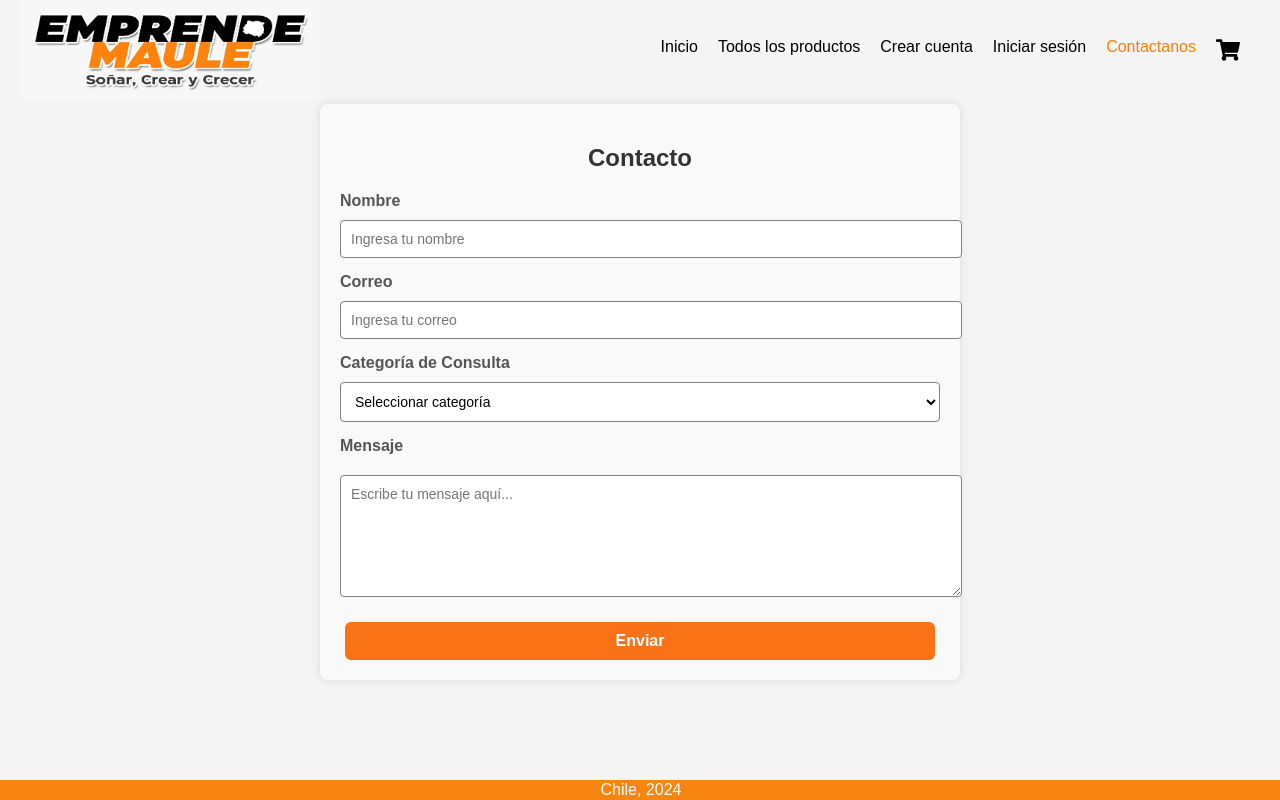
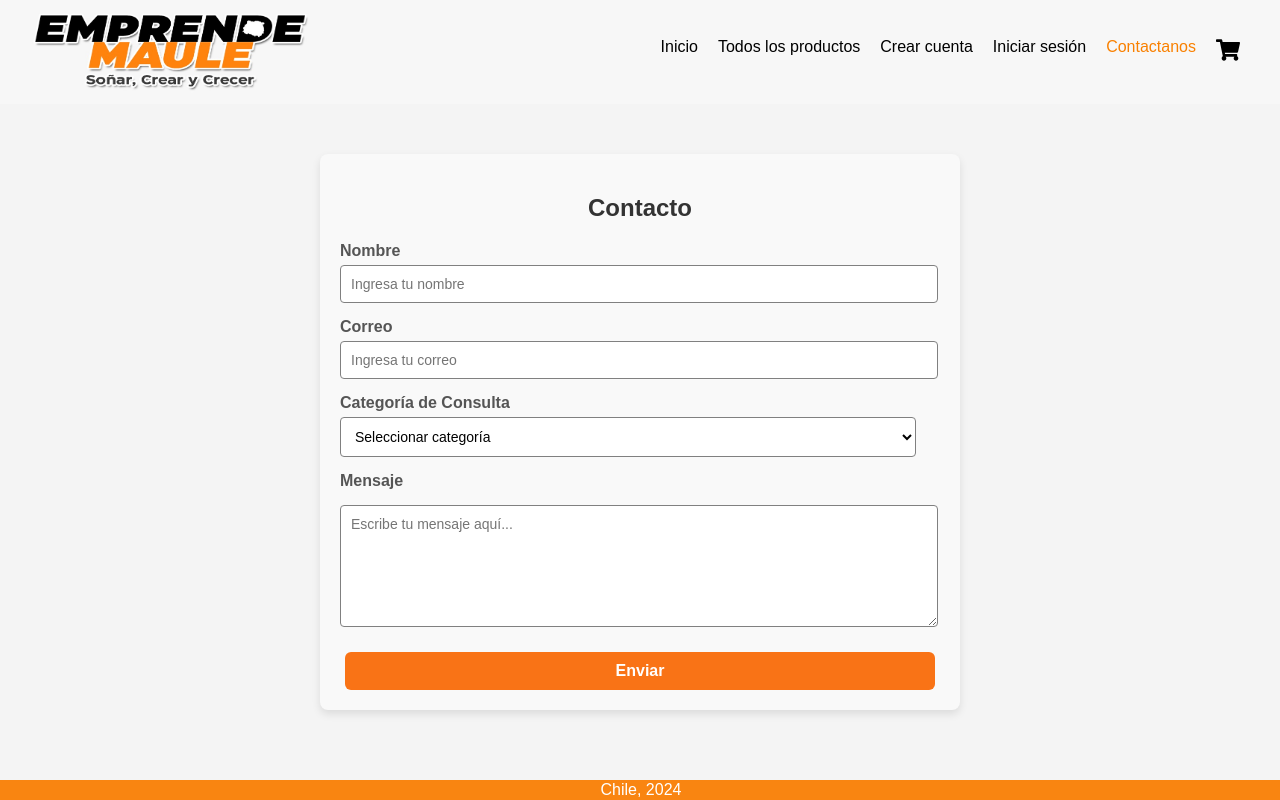
Before and after one commit to jose-sepulveda/Emprende-Maule, a React (Create React App) app in the folder Front/: page /contacto in a window 1280 px wide. Built offline with nearby package versions, Linux system fonts and the light colour scheme.

Commit message:
arreglo de css, reporte de venta por emprendedor y general

```diff
--- a/Front/src/Styles/categoria.css
+++ b/Front/src/Styles/categoria.css
@@ -1,10 +1,17 @@
 /* Estilos generales para la gestión de categorías */
 .gestion-categorias-container {
-  margin: 20px;
+  max-width: 600px;
+  margin: 0 auto;
+  padding: 20px;
+  background-color: #f9f9f9;
+  border-radius: 8px;
+  box-shadow: 0 2px 8px rgba(0, 0, 0, 0.1);
+  margin-top: 50px;
   display: flex;
   flex-direction: column;
   align-items: center;
-  justify-content: center;
+  font-family: 'Arial', sans-serif;
+  margin-bottom: 50px;
 }
 
 /* Estilos del input de nombre de categoría */
--- a/Front/src/Styles/contacto.css
+++ b/Front/src/Styles/contacto.css
@@ -1,5 +1,5 @@
 /* Estilos generales */
-.form-container {
+.form-container-contacto {
     max-width: 600px;
     margin: 0 auto;
     padding: 20px;
@@ -7,9 +7,10 @@
     border-radius: 8px;
     box-shadow: 0 4px 8px rgba(0, 0, 0, 0.1);
     font-family: Arial, sans-serif;
+    margin-top: 50px;
 }
 
-.form-container h2 {
+.form-container-contacto h2 {
     text-align: center;
     color: #333;
     margin-bottom: 20px;
@@ -22,21 +23,21 @@ form {
     gap: 15px;
 }
 
-.form-group {
+.form-group-contacto {
     display: flex;
     flex-direction: column;
 }
 
-.form-group label {
+.form-group-contacto label {
     font-size: 16px;
     color: #555;
     margin-bottom: 5px;
 }
 
-.form-group input,
-.form-group textarea,
-.form-group select {
-    width: 100%;
+.form-group-contacto input,
+.form-group-contacto textarea,
+.form-group-contacto select {
+    width: 96%;
     padding: 10px;
     border: 1px solid gray;
     border-radius: 4px;
@@ -44,15 +45,16 @@ form {
     background-color: #fff;
 }
 
-.form-group input:focus,
-.form-group textarea:focus,
-.form-group select:focus {
+.form-group-contacto input:focus,
+.form-group-contacto textarea:focus,
+.form-group-contacto select:focus {
     outline: none;
     border-color: #007bff;
     box-shadow: 0 0 4px rgba(0, 123, 255, 0.5);
+
 }
 
-.form-group textarea {
+.form-group-contacto textarea {
     resize: vertical;
     min-height: 100px;
     font-family: Arial, sans-serif;
--- a/Front/src/Styles/crearAdmin.css
+++ b/Front/src/Styles/crearAdmin.css
@@ -1,7 +1,7 @@
 .contenedor-crear-adminxadmin {
     padding: 20px;
     max-width: 1200px;
-    background-color: rgba(168, 164, 164, 0.059);
+    background-color: rgba(255, 255, 255, 0.059);
     backdrop-filter: blur(5px);
     border-radius: 10px;
     margin: 0 auto;
@@ -97,6 +97,7 @@
     padding: 10px 15px;
     text-align: left;
     border: 1px solid #ddd;
+    background-color: #ffffff;
 }
 
 .tabla-admins th {
--- a/Front/src/Styles/detalleVentaC.css
+++ b/Front/src/Styles/detalleVentaC.css
@@ -1,10 +1,16 @@
-/* DetalleVentaC.css */
 .detalle-venta-container {
+  max-width: 600px;
+  margin: 0 auto;
+  padding: 20px;
+  background-color: #f9f9f9;
+  border-radius: 8px;
+  box-shadow: 0 2px 8px rgba(0, 0, 0, 0.1);
+  margin-top: 50px;
   display: flex;
-  justify-content: center;
+  flex-direction: column;
   align-items: center;
-  height: 35vh;
-  padding: 20px;
+  font-family: 'Arial', sans-serif;
+  margin-bottom: 50px;
 }
 
 .detalle-venta-table {
--- a/Front/src/Styles/gestion-emprendedores.css
+++ b/Front/src/Styles/gestion-emprendedores.css
@@ -6,6 +6,7 @@
     background-color: #f9f9f9;
     border-radius: 8px;
     box-shadow: 0 4px 6px rgba(0, 0, 0, 0.1);
+    backdrop-filter: blur(5px);
     margin-top: 30px;
 }
 
@@ -17,7 +18,7 @@
 }
 
 .gestion-emprendedores-table {
-    width: 100%;
+    width: 90%;
     max-width: 1200px;
     margin: 0 auto;
     border-collapse: collapse;
@@ -25,7 +26,8 @@
     margin-top: 20px;
     table-layout: auto;
     overflow: hidden;
-    box-shadow: 0px 4px 8px rgba(0, 0, 0, 0.1);
+    box-shadow: 0px 4px 8px rgba(255, 255, 255, 0.1);
+    margin-bottom: 30px;
 }
 
 .gestion-emprendedores-table th, .gestion-emprendedores-table td {
@@ -56,7 +58,7 @@
 
 .gestion-emprendedores-btn-eliminar {
     background-color: #f44336;
-    color: black;
+    color: rgb(255, 255, 255);
 }
 
 .gestion-emprendedores-btn-eliminar:disabled {
@@ -70,7 +72,7 @@
 
 .gestion-emprendedores-btn-ver {
     background-color: #2196F3;
-    color: black;
+    color: rgb(255, 255, 255);
 }
 
 .gestion-emprendedores-btn-ver:hover {
--- a/Front/src/Styles/menu.css
+++ b/Front/src/Styles/menu.css
@@ -3,7 +3,7 @@
     justify-content: space-between;
     align-items: center;
     padding: 0;
-    background-color: rgba(244, 244, 244, 0.801);
+    background-color: rgba(247,247,247,255);
 
 }
 
--- a/Front/src/Styles/productoIndividual.css
+++ b/Front/src/Styles/productoIndividual.css
@@ -197,8 +197,9 @@ textarea:focus {
 }
 
 .tabla-reseñas th {
-    background-color: #f4f4f4;
+    background-color: #FF8C00;
     font-weight: bold;
+    color: white;
 }
 
 .tabla-reseñas td {
@@ -241,3 +242,13 @@ textarea:focus {
     justify-content: center;
     box-shadow: 0 2px 4px rgba(0, 0, 0, 0.2);
 }
+
+.tabla-reseñas td .estrella {
+    font-size: 20px;
+    color: #d3d3d3;
+    cursor: default;
+}
+
+.tabla-reseñas td .estrella.seleccionada {
+    color: #ffcc00;
+}
--- a/Front/src/components/Contacto.js
+++ b/Front/src/components/Contacto.js
@@ -25,10 +25,10 @@ const ContactForm = () => {
     };
 
     return (
-      <div className="form-container">
+      <div className="form-container-contacto">
         <h2>Contacto</h2>
         <form onSubmit={handleSubmit(onSubmit)}>
-          <div className="form-group">
+          <div className="form-group-contacto">
             <label htmlFor="nombre">Nombre</label>
             <input
               id="nombre"
@@ -39,7 +39,7 @@ const ContactForm = () => {
             />
           </div>
 
-          <div className="form-group">
+          <div className="form-group-contacto">
             <label htmlFor="correo">Correo</label>
             <input
               id="correo"
@@ -50,7 +50,7 @@ const ContactForm = () => {
             />
           </div>
 
-          <div className="form-group">
+          <div className="form-group-contacto">
             <label htmlFor="categoria_consulta">Categoría de Consulta</label>
             <select id="categoria_consulta" required {...register('categoria_consulta')}>
               <option value="">Seleccionar categoría</option>
@@ -60,7 +60,7 @@ const ContactForm = () => {
             </select>
           </div>
 
-          <div className="form-group">
+          <div className="form-group-contacto">
             <label htmlFor="mensaje">Mensaje</label>
             <textarea
               id="mensaje"
--- a/Front/src/components/DetalleVentaC.js
+++ b/Front/src/components/DetalleVentaC.js
@@ -54,7 +54,6 @@ const DetalleVentaC = () => {
                 <th>Subtotal</th>
                 <th>IVA</th>
                 <th>Total</th>
-                <th>Método de Pago</th>
                 <th>Acciones</th>
               </tr>
             </thead>
@@ -65,7 +64,6 @@ const DetalleVentaC = () => {
                   <td>${venta.subtotal}</td>
                   <td>${venta.iva}</td>
                   <td>${venta.total}</td>
-                  <td>{venta.metodo_de_pago}</td>
                   <td>
                     <button
                       className="detalle-venta-delete-btn"
--- a/Front/src/components/Menu/index.js
+++ b/Front/src/components/Menu/index.js
@@ -34,7 +34,8 @@ function Menu(){
                 {to:"/gestionProducto", text:"Crear producto"},
                 {to:"/tablaP", text:"Gestión Productos"},
                 {to:"/perfil-emprendedor", text:"Mis Datos"},
-                {to:"/pedidos-emprendedor", text: "Pedidos"}
+                {to:"/pedidos-emprendedor", text: "Pedidos"},
+                { to: "/reporteVentas", text: "Reporte de ventas"}
         );
         }
 
--- a/Front/src/components/ProductoIndividual.js
+++ b/Front/src/components/ProductoIndividual.js
@@ -298,7 +298,6 @@ const ProductoIndividual = () => {
                     <table className="tabla-reseñas">
                         <thead>
                             <tr>
-                                <th>ID Cliente</th>
                                 <th>Comentario</th>
                                 <th>Calificación</th>
                                 {auth?.id && auth?.role === 'cliente' && <th>Acciones</th>}
@@ -307,7 +306,6 @@ const ProductoIndividual = () => {
                         <tbody>
                             {reseñas.map((resena) => (
                                 <tr key={resena.id_resena}>
-                                    <td>{resena.id_cliente}</td>
                                     <td>
                                         {editandoResena?.id_resena === resena.id_resena ? (
                                             <textarea
@@ -334,7 +332,7 @@ const ProductoIndividual = () => {
                                             </div>
                                         ) : (
                                             [1, 2, 3, 4, 5].map(star => (
-                                                <span key={star}>
+                                                <span span key={star} className={resena.calificación >= star ? 'estrella seleccionada' : 'estrella'}>
                                                     {resena.calificación >= star ? <FaStar /> : <FaRegStar />}
                                                 </span>
                                             ))
```
Also changed, not shown: Front/src/components/ReporteVentas.js (+16 -6 lines).
